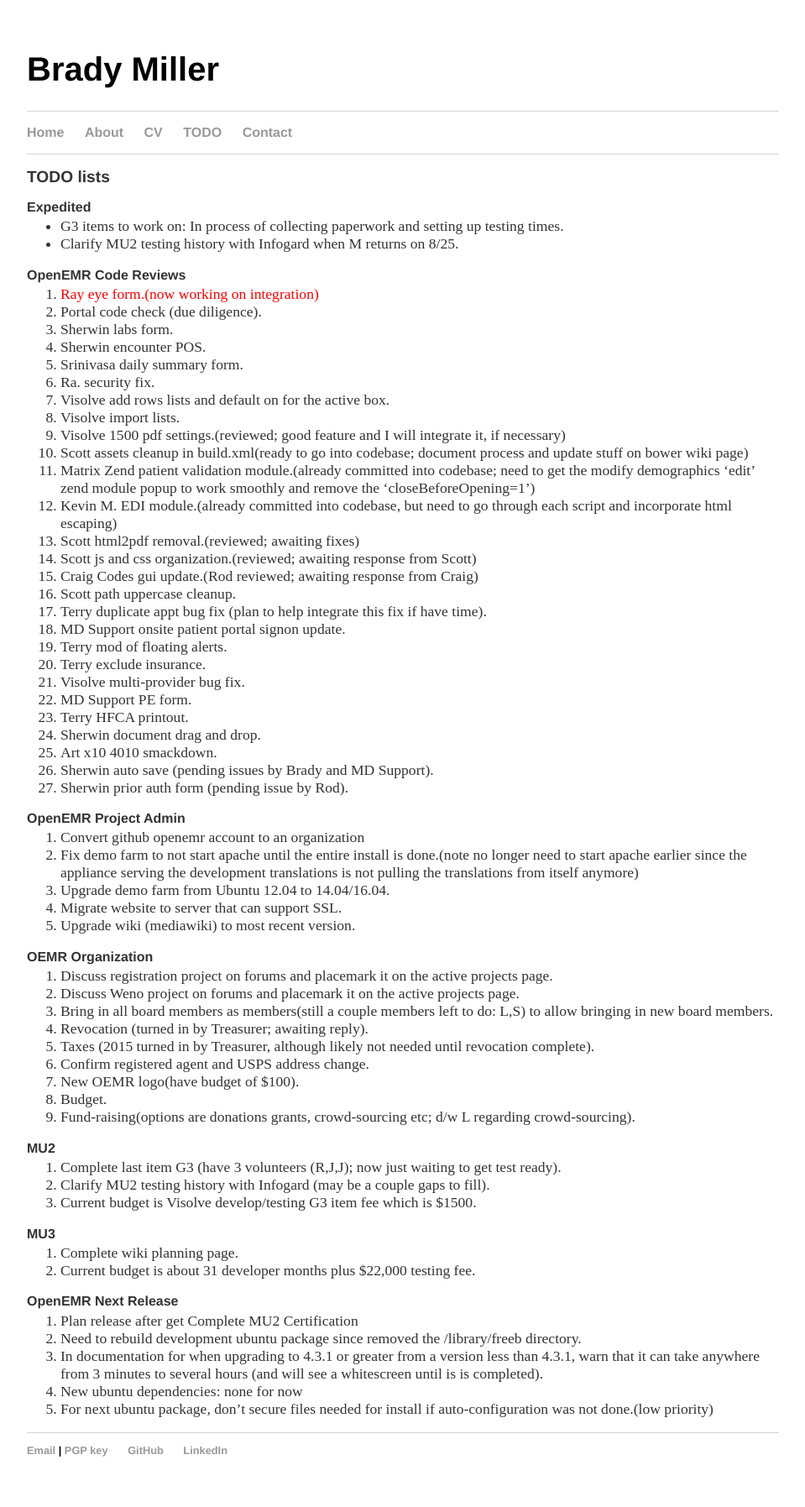
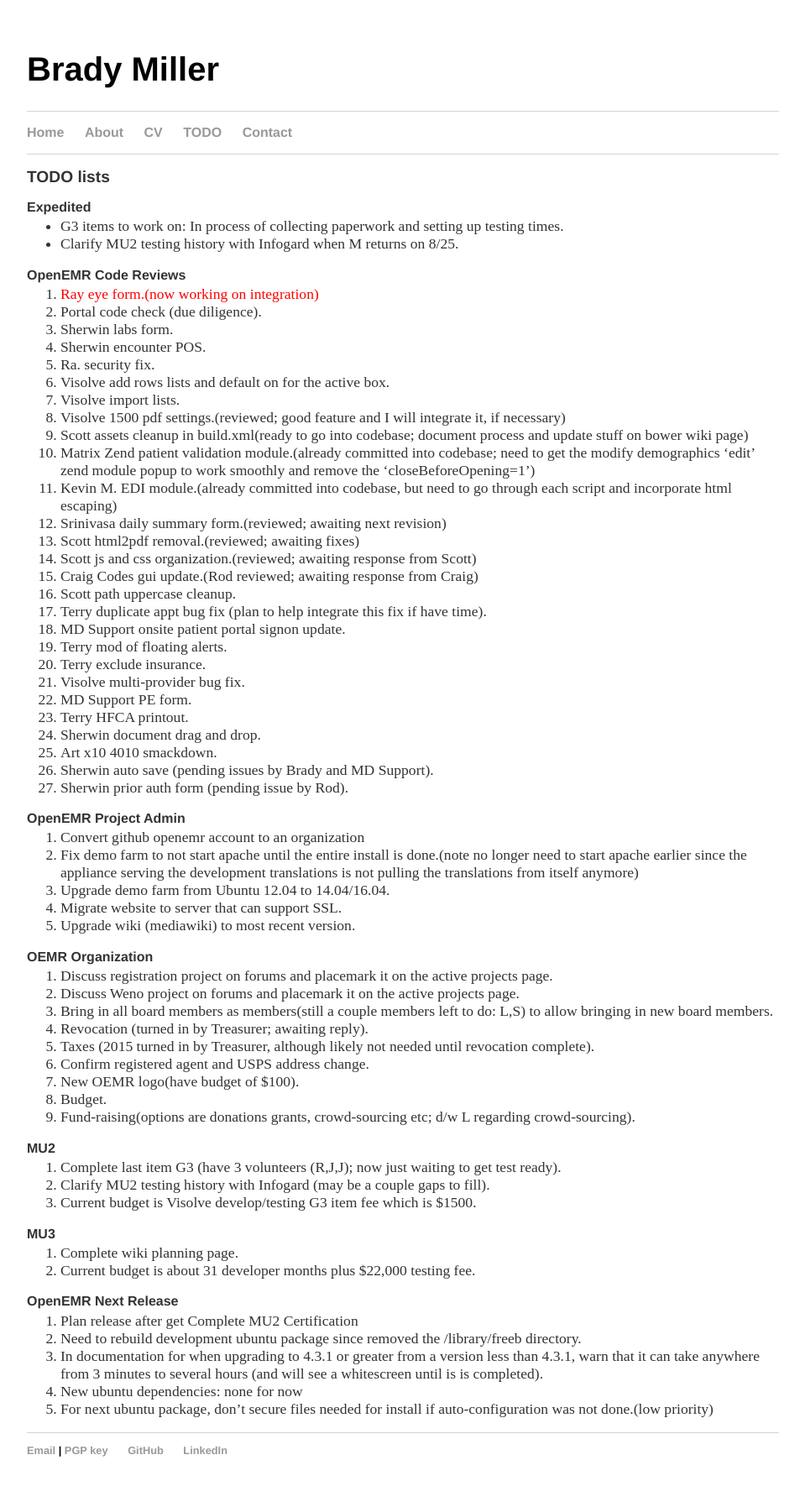
Before and after one commit to bradymiller/bradymiller.github.io, a Jekyll site: the page built from todo/index.md, in a window 1280 px wide. Shown: the whole page at 84% size, without its empty margins (160-1119 px from the left). Built offline with Jekyll 4.4.1, drawn with Linux system fonts in a browser that asks for light colours.

Commit message:
Update todo list

```diff
--- a/todo/index.md
+++ b/todo/index.md
@@ -20,6 +19,7 @@
 1. Scott assets cleanup in build.xml(ready to go into codebase; document process and update stuff on bower wiki page)
 1. Matrix Zend patient validation module.(already committed into codebase; need to get the modify demographics 'edit' zend module popup to work smoothly and remove the 'closeBeforeOpening=1')
 1. Kevin M. EDI module.(already committed into codebase, but need to go through each script and incorporate html escaping)
+1. Srinivasa daily summary form.(reviewed; awaiting next revision)
 1. Scott html2pdf removal.(reviewed; awaiting fixes)
 1. Scott js and css organization.(reviewed; awaiting response from Scott)
 1. Craig Codes gui update.(Rod reviewed; awaiting response from Craig)
```
Also changed, not shown: other parts of todo/index.md (+0 -1 lines).
